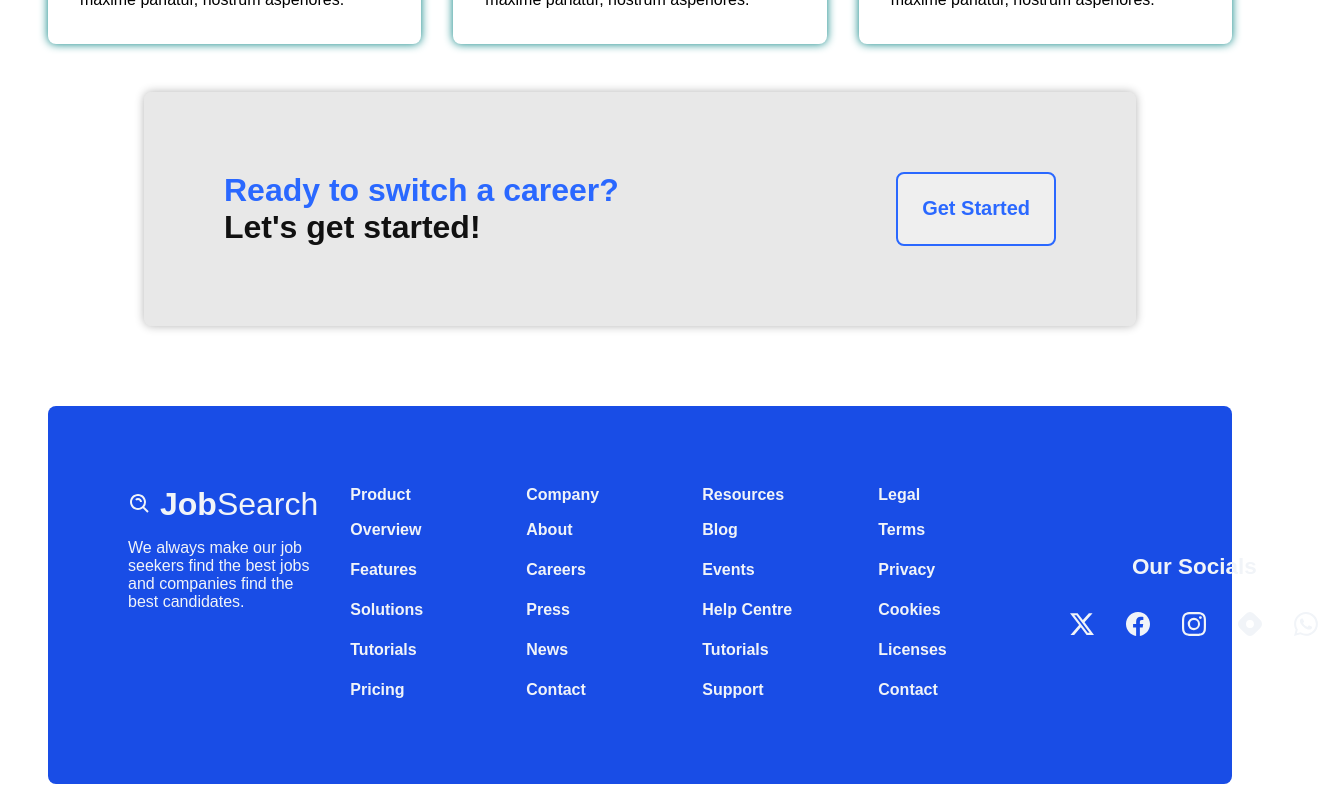
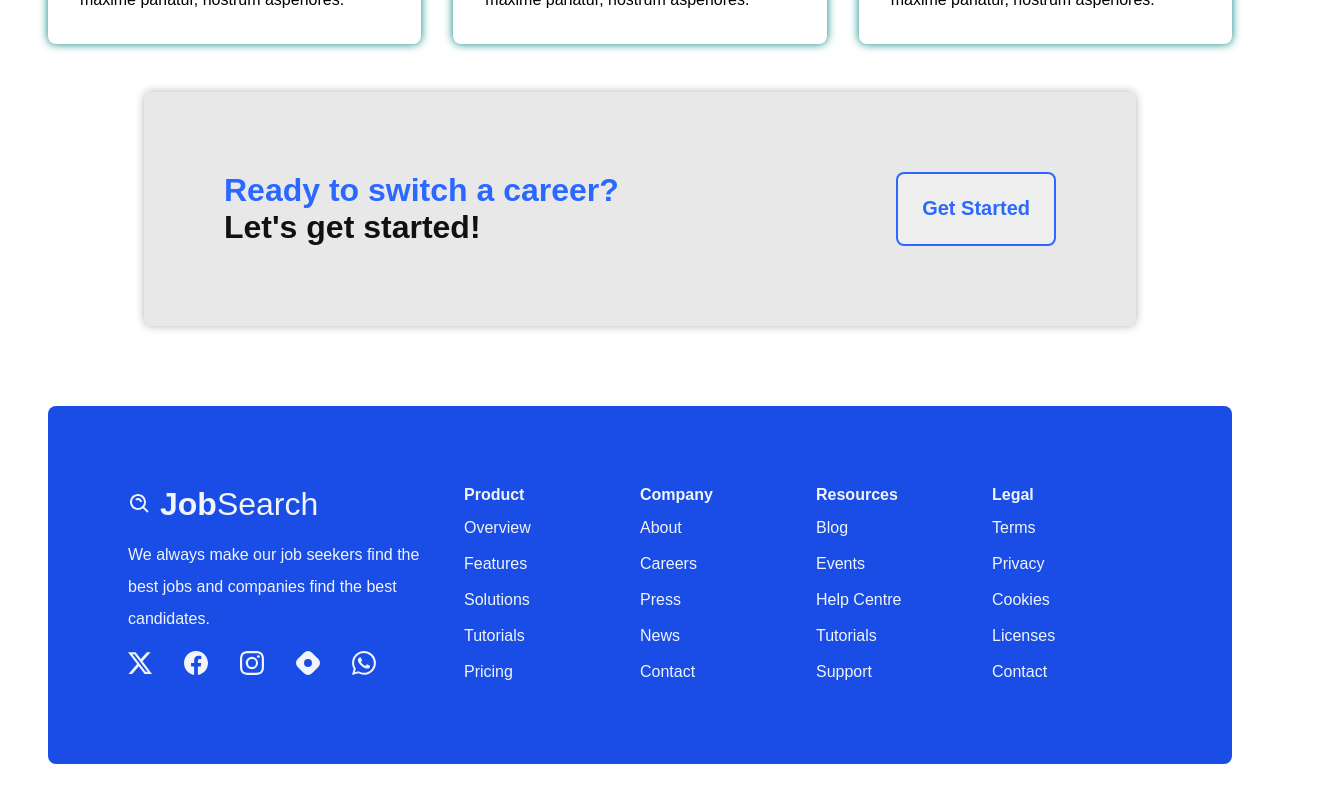
Before and after one commit to octocatblain/codsoft, a React (Create React App) app in the folder jobsearch/: page / in a window 1280 px wide. Shown: the part 2085-2885 px from the top of the page, 1318 px wide, since content can reach past the window. Built offline with nearby package versions, Linux system fonts and the light colour scheme.

Commit message:
fix: modify footer layout

```diff
--- a/jobsearch/src/Components/Footer/Footer.css
+++ b/jobsearch/src/Components/Footer/Footer.css
@@ -15,7 +15,7 @@
         flex-direction: column;
         display: flex;
         gap: 1rem;
-        flex: 1;
+        flex: 4;
 
         .footer_header {
             display: flex;
@@ -30,6 +30,16 @@
                 font-weight: 100;
             }
         }
+
+        .text {
+            line-height: 2;
+        }
+
+        .icons {
+            display: flex;
+            gap: 2rem;
+            font-size: 1.5rem;
+        }
     }
 
     .footer_links {
@@ -37,7 +47,7 @@
         align-items: flex-start;
         gap: 1rem;
         font-size: 1rem;
-        flex: 1;
+        flex: 8;
 
         .links_column {
             display: flex;
@@ -49,10 +59,8 @@
             flex: 1;
 
             .links_header {
-                color: var(--gray-500);
 
                 font-size: 1rem;
-                font-style: normal;
                 font-weight: 600;
                 line-height: 1.5rem;
             }
@@ -63,25 +71,9 @@
                 align-items: flex-start;
                 gap: 0.75rem;
 
-                font-style: normal;
-                font-weight: 600;
-                line-height: 1.75rem;
+                font-weight: 200;
+                line-height: 1.5rem;
             }
         }
     }
-
-    .footer_socials{
-        display: flex;
-        flex-direction: column;
-        gap: 2rem;
-        justify-content: center;
-        align-items: center;
-        font-size: 1.2rem;
-    }
-
-    .footer_socials>.icons{
-        display: flex;
-        gap: 2rem;
-        font-size: 1.5rem;
-    }
 }
--- a/jobsearch/src/Components/Footer/Footer.jsx
+++ b/jobsearch/src/Components/Footer/Footer.jsx
@@ -47,6 +47,13 @@ function Footer() {
           <h1 className="footer_title">Job<span>Search</span></h1>
         </div>
         <p className="text">We always make our job seekers find the best jobs and companies find the best candidates.</p>
+        <div className="icons">
+          <BsTwitterX />
+          <BsFacebook />
+          <BsInstagram />
+          <SiHashnode />
+          <BsWhatsapp />
+        </div>
       </div>
       <div className="footer_links">
         <div className="links_column">
@@ -82,17 +89,6 @@ function Footer() {
           ))}
         </div>
       </div>
-      <div className="footer_socials">
-
-        <h3 className="socials_title">Our Socials</h3>
-        <div className="icons">
-          <BsTwitterX />
-          <BsFacebook />
-          <BsInstagram />
-          <SiHashnode />
-          <BsWhatsapp />
-        </div>
-      </div>
 
     </footer>
   )
```
